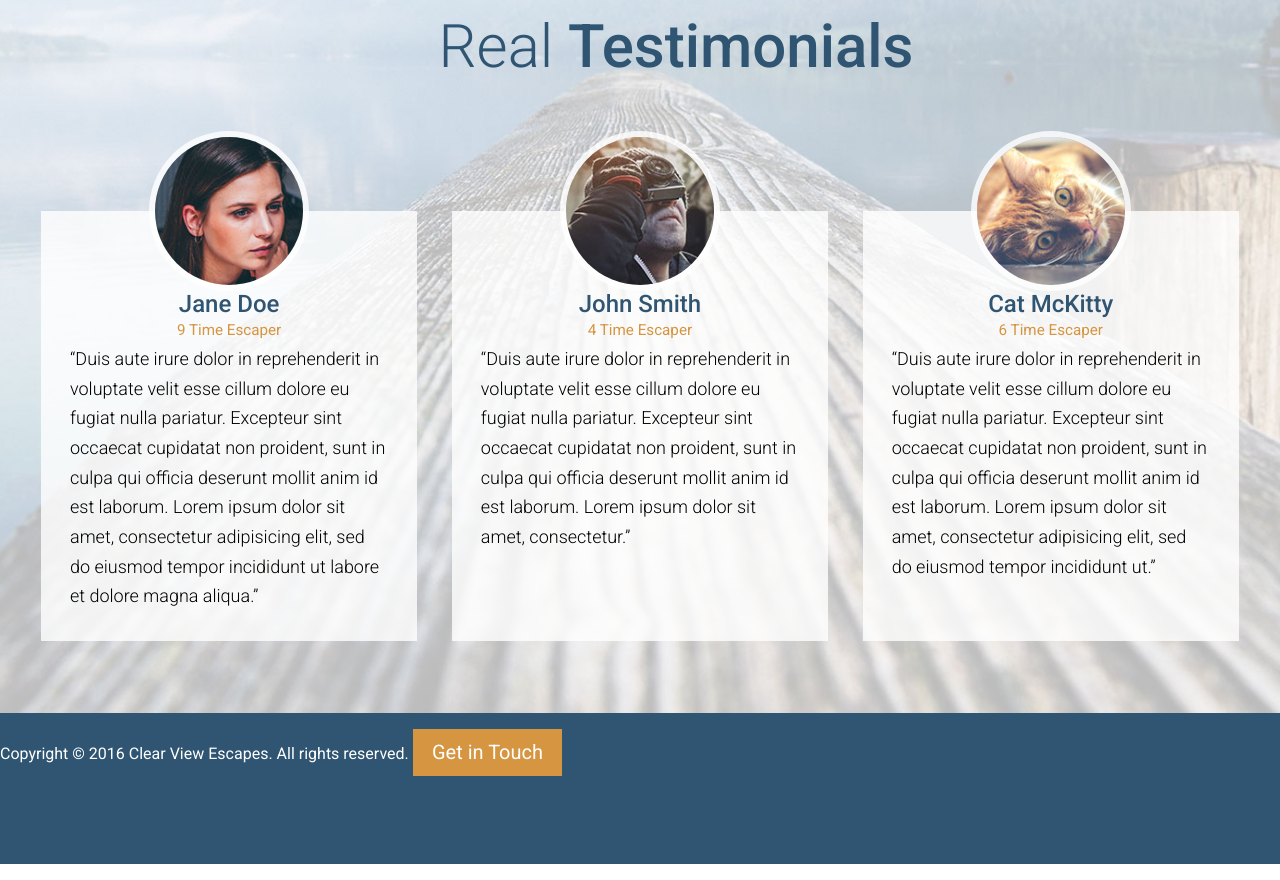
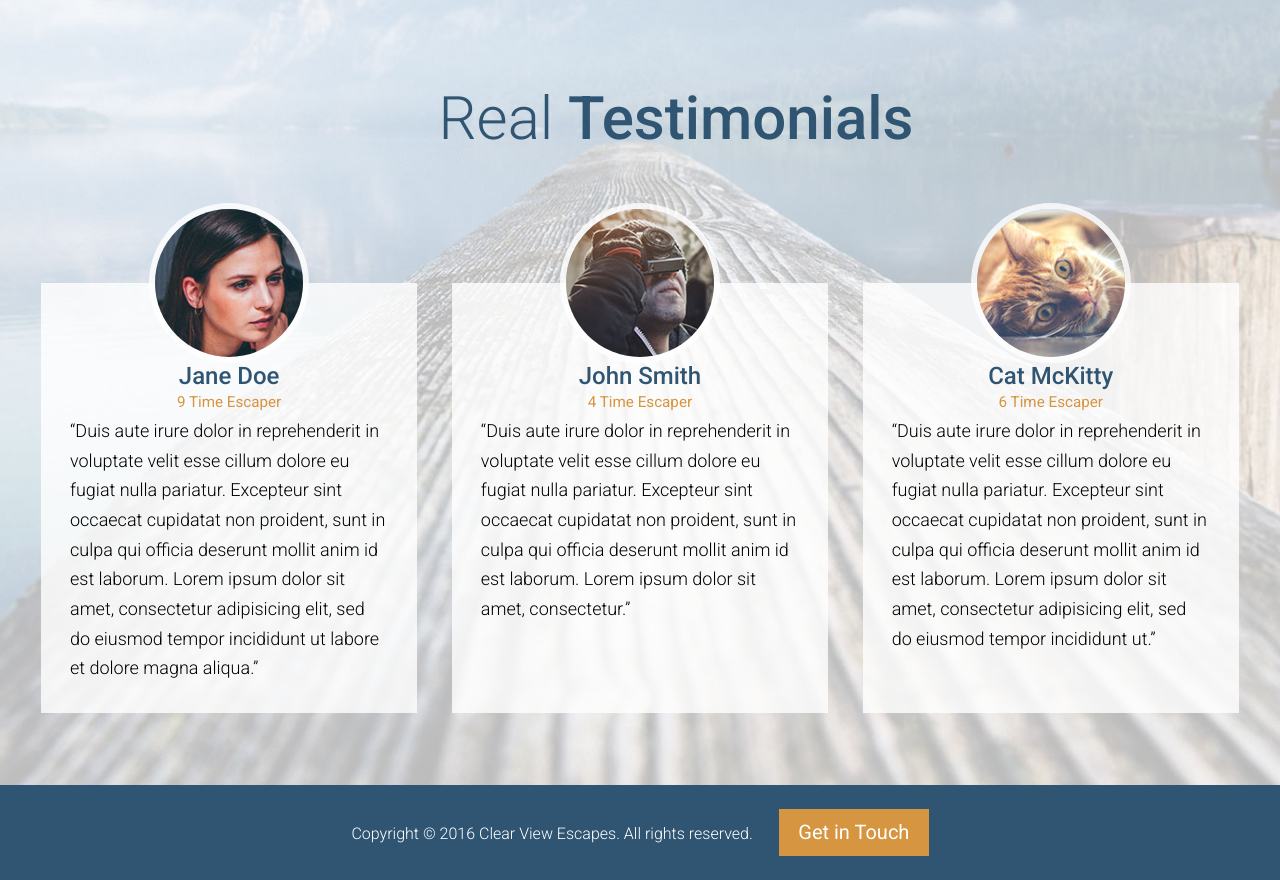
Before and after one commit to Baelx/hosting-platform, a website: page app/index.html in a window 1280 px wide. Shown: the part 3072-3952 px from the top of the page. Drawn offline with Linux system fonts and the light colour scheme.

Commit message:
completed footer styles

```diff
--- a/app/assets/styles/main.css
+++ b/app/assets/styles/main.css
@@ -13,3 +13,4 @@
 @import "modules/_feature-item";
 @import "modules/_testimonial";
 @import "modules/_sprite";
+@import "modules/_site-footer";
--- a/app/index.html
+++ b/app/index.html
@@ -97,6 +97,7 @@
                       </div>
                     </div>
                   </div>
+                </div>
 
                 <div id="testimonials" class="page-section page-section--testimonials page-section--no-b-until-medium">
                   <div class="wrapper wrapper--no-b-padding-until-large">
@@ -136,8 +137,10 @@
                             </div></div>
                           </div>
                         </div>
-                          <footer>
-                            <p>Copyright &copy; 2016 Clear View Escapes. All rights reserved. <a class="btn btn--orange"href="#">Get in Touch</a></p>
+                        <footer class="site-footer">
+                          <div class="wrapper">
+                            <p><span class="site-footer__text">Copyright &copy; 2016 Clear View Escapes. All rights reserved. </span><a class="btn btn--orange"href="#">Get in Touch</a></p>
+                          </div>
                         </footer>
                       </body>
                       </html>
```
Also changed, not shown: app/dist/styles/main.css. Lines whose indentation alone changed are shown as unchanged.
